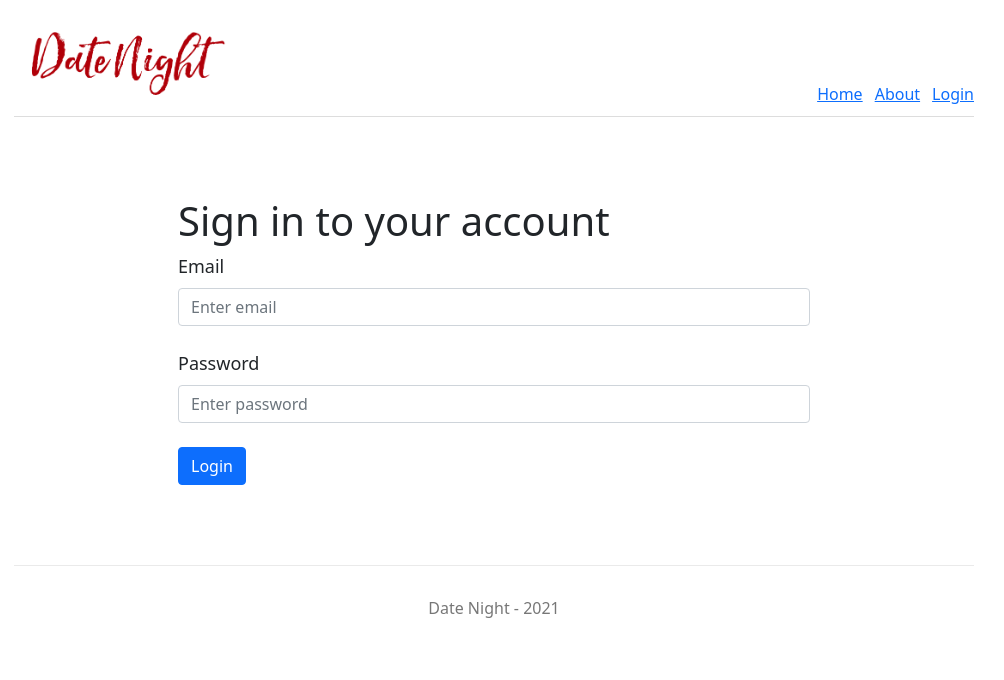
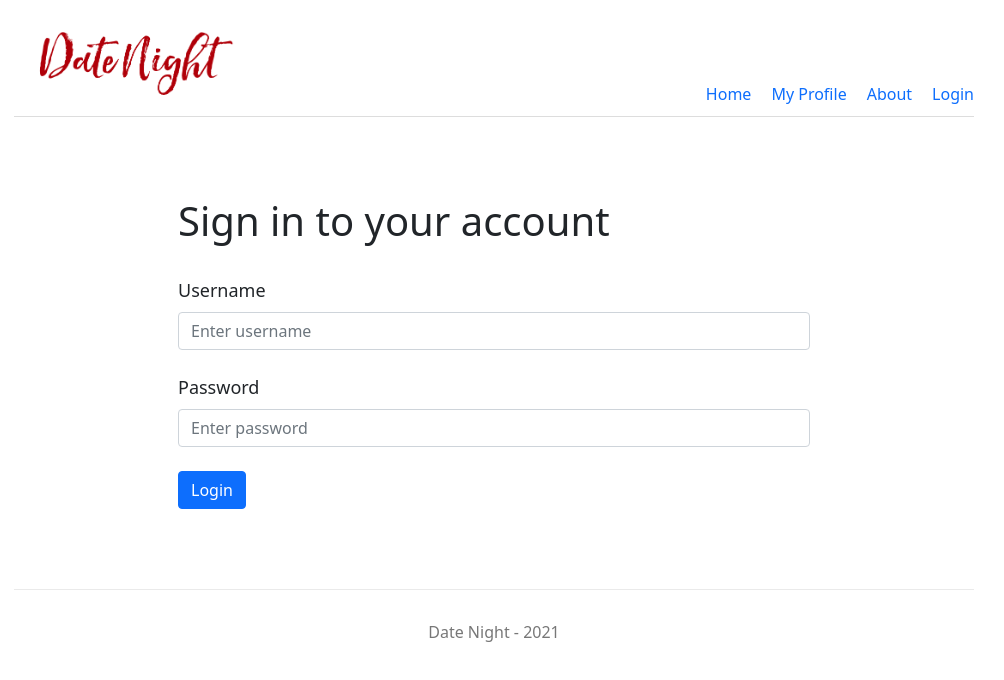
Before and after one commit to JejuBrothers/date-night-frontend, a Next.js app: page /login in a window 1280 px wide. Shown: the top 680 px of the page, without its empty margins (146-1150 px from the left). Built offline with nearby package versions, Linux system fonts and the light colour scheme.

Commit message:
add login JWT into browser cookie handle restriction for pages depending on authentication state

```diff
--- a/components/navbar.js
+++ b/components/navbar.js
@@ -1,5 +1,6 @@
 import Link from 'next/link';
 import Image from 'next/image';
+import { useContext } from 'react';
 
 const Navbar = () => {
   return (
@@ -14,6 +15,9 @@ const Navbar = () => {
       <Link href='/'>
         <a>Home</a>
       </Link>
+      <Link href='/account'>
+        <a>My Profile</a>
+      </Link>
       <Link href='/about'>
         <a>About</a>
       </Link>
--- a/package.json
+++ b/package.json
@@ -5,11 +5,12 @@
   "scripts": {
     "dev": "next dev -p 3001",
     "build": "next build",
-    "start": "next start"
+    "start": "next start -p 3001"
   },
   "dependencies": {
     "bootstrap": "^5.0.1",
-    "next": "10.2.0",
+    "next": "^10.2.3",
+    "nookies": "^2.5.2",
     "react": "17.0.2",
     "react-bootstrap": "^1.6.0",
     "react-dom": "17.0.2",
--- a/pages/_app.js
+++ b/pages/_app.js
@@ -1,5 +1,7 @@
+import Router from 'next/router';
+import { parseCookies } from 'nookies';
+import Layout from '../components/Layout';
 import '../styles/globals.css';
-import Layout from '../components/Layout';
 
 function MyApp({ Component, pageProps }) {
   return (
@@ -9,4 +11,35 @@ function MyApp({ Component, pageProps }) {
   );
 }
 
+function redirectUser(ctx, location) {
+  if (ctx && ctx.req) {
+    ctx.res.writeHead(302, { Location: location });
+    ctx.res.end();
+  } else {
+    Router.push(location);
+  }
+}
+
+MyApp.getInitialProps = async ({ Component, ctx }) => {
+  let pageProps = {};
+  const jwt = parseCookies(ctx).jwt;
+
+  if (Component.getInitialProps) {
+    pageProps = Component.getInitialProps(ctx);
+  }
+
+  if (jwt) {
+    //User logged in
+    if (ctx.pathname === '/register' || ctx.pathname === '/login') {
+      redirectUser(ctx, '/account');
+    }
+  } else {
+    //User not logged in
+    if (ctx.pathname === '/account' || ctx.pathname === '/partner') {
+      redirectUser(ctx, '/login');
+    }
+  }
+  return { pageProps };
+};
+
 export default MyApp;
--- a/pages/login.js
+++ b/pages/login.js
@@ -1,12 +1,15 @@
 import Head from 'next/head';
+import { useRouter } from 'next/router';
 import { useState } from 'react';
 import { useForm } from 'react-hook-form';
 import { Form, Row, Col, Button, Alert } from 'react-bootstrap';
 import { loginAccount } from '../services/account';
+import { setCookie } from 'nookies';
 
 import 'bootstrap/dist/css/bootstrap.css';
 
 const Login = () => {
+  const router = useRouter();
   const {
     register,
     formState: { errors },
@@ -14,8 +17,21 @@ const Login = () => {
   } = useForm();
 
   const onLogin = async (accountInfo) => {
-    const res = await loginAccount(accountInfo);
-    console.log(res); //TODO: Handle errorss
+    const login = await loginAccount(accountInfo);
+    console.log('api called');
+    if (login.hasOwnProperty('access_token')) {
+      //Set JWT into browser cookie
+      setCookie(null, 'jwt', login.access_token, {
+        maxAge: 30 * 24 * 60 * 60,
+        path: '/',
+      });
+
+      //Temporary: Redirect user to his profile page after login
+      router.push('/account');
+    } else {
+      //TODO: Handle error cases
+      console.log('Error');
+    }
   };
 
   return (
@@ -27,20 +43,21 @@ const Login = () => {
         <Row>
           <Col md={{ span: 8, offset: 2 }}>
             <h1>Sign in to your account</h1>
+            <br />
             <Form onSubmit={handleSubmit(onLogin)}>
-              <Form.Group controlId='formEmail'>
-                <Form.Label>Email</Form.Label>
+              <Form.Group controlId='formUsername'>
+                <Form.Label>Username</Form.Label>
                 <Form.Control
-                  type='email'
-                  placeholder='Enter email'
-                  {...register('email', {
+                  type='text'
+                  placeholder='Enter username'
+                  {...register('username', {
                     required: 'Required',
                   })}
                 />
-                {errors?.email && (
+                {errors?.username && (
                   <Alert variant='info'>
-                    {errors.email.type === 'required' &&
-                      'Your email is required!'}
+                    {errors.username.type === 'required' &&
+                      'Your username is required!'}
                   </Alert>
                 )}
               </Form.Group>
--- a/pages/register.js
+++ b/pages/register.js
@@ -2,7 +2,8 @@ import Head from 'next/head';
 import { useRouter } from 'next/router';
 import { useState } from 'react';
 import { useForm } from 'react-hook-form';
-import { Form, Row, Col, Button, Alert } from 'react-bootstrap';
+
+import { Form, Row, Col, Button, Alert, Toast } from 'react-bootstrap';
 import { createAccount } from '../services/account';
 
 import 'bootstrap/dist/css/bootstrap.css';
@@ -36,6 +37,7 @@ const Register = () => {
         <Row>
           <Col md={{ span: 8, offset: 2 }}>
             <h1>Create your account</h1>
+            <br />
             <Form onSubmit={handleSubmit(onRegister)}>
               <Form.Group controlId='formUsername'>
                 <Form.Label>Username</Form.Label>
--- a/services/account.js
+++ b/services/account.js
@@ -1,7 +1,7 @@
 export async function createAccount(AccountInfo) {
   const res = await fetch('http://localhost:3000/auth/signup', {
     method: 'POST',
-    headers: { 'Content-Type': 'application/json' },
+    headers: { Accept: 'application/json', 'Content-Type': 'application/json' },
     body: JSON.stringify(AccountInfo),
   });
   return await res.json();
@@ -10,7 +10,7 @@ export async function createAccount(AccountInfo) {
 export async function loginAccount(AccountInfo) {
   const res = await fetch('http://localhost:3000/auth/login', {
     method: 'POST',
-    headers: { 'Content-Type': 'application/json' },
+    headers: { Accept: 'application/json', 'Content-Type': 'application/json' },
     body: JSON.stringify(AccountInfo),
   });
   return await res.json();
--- a/styles/Home.module.css
+++ b/styles/Home.module.css
@@ -15,4 +15,5 @@
   border-radius: 4px;
   color: white;
   text-align: center;
+  text-decoration: none;
 }
--- a/styles/globals.css
+++ b/styles/globals.css
@@ -25,7 +25,8 @@ nav {
 }
 
 nav a {
-  margin-left: 12px;
+  margin-left: 20px;
+  text-decoration: none;
 }
 
 nav .logo {
```
Also changed, not shown: pages/account.js (added, +16 -0 lines), pages/partner.js (added, +16 -0 lines), 1 other file (tests, documents, lock files or other folders).
